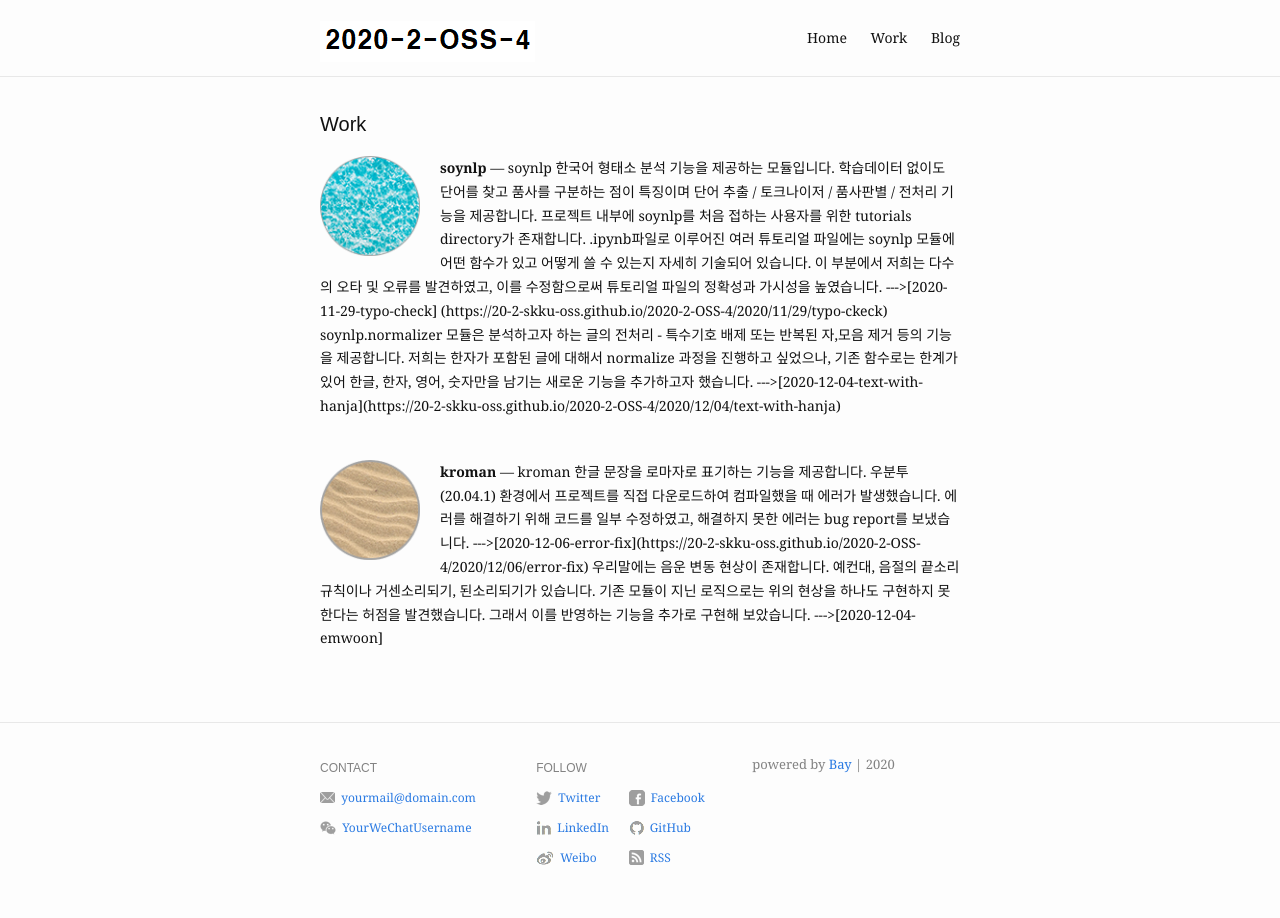
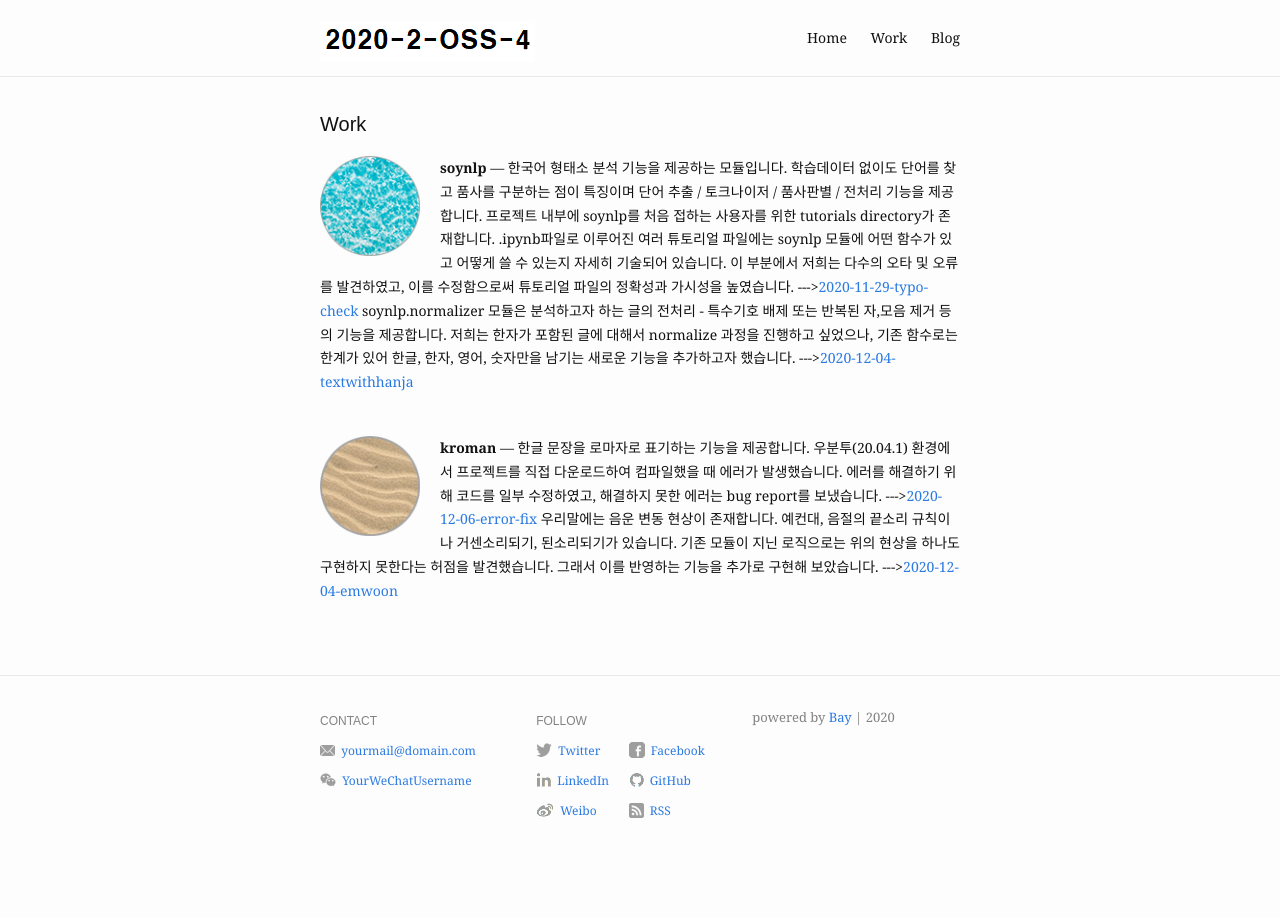
Before and after one commit to 20-2-SKKU-OSS/2020-2-OSS-4, a Jekyll site: the page built from work.md, in a window 1280 px wide. Built offline with Jekyll 4.4.1, drawn with Linux system fonts in a browser that asks for light colours.

Commit message:
Update work.md

```diff
--- a/work.md
+++ b/work.md
@@ -7,10 +7,10 @@ items:
     image:
       src: /assets/img/work/water.png
       alt: water
-    description: soynlp  한국어 형태소 분석 기능을 제공하는 모듈입니다. 학습데이터 없이도 단어를 찾고 품사를 구분하는 점이 특징이며 단어 추출 / 토크나이저 / 품사판별 / 전처리 기능을 제공합니다. 프로젝트 내부에 soynlp를 처음 접하는 사용자를 위한 tutorials directory가 존재합니다. .ipynb파일로 이루어진 여러 튜토리얼 파일에는 soynlp 모듈에 어떤 함수가 있고 어떻게 쓸 수 있는지 자세히 기술되어 있습니다. 이 부분에서 저희는 다수의 오타 및 오류를 발견하였고, 이를 수정함으로써 튜토리얼 파일의 정확성과 가시성을 높였습니다. --->[2020-11-29-typo-check] (https://20-2-skku-oss.github.io/2020-2-OSS-4/2020/11/29/typo-ckeck) soynlp.normalizer 모듈은 분석하고자 하는 글의 전처리 - 특수기호 배제 또는 반복된 자,모음 제거 등의 기능을 제공합니다. 저희는 한자가 포함된 글에 대해서 normalize 과정을 진행하고 싶었으나, 기존 함수로는 한계가 있어 한글, 한자, 영어, 숫자만을 남기는 새로운 기능을 추가하고자 했습니다. --->[2020-12-04-text-with-hanja](https://20-2-skku-oss.github.io/2020-2-OSS-4/2020/12/04/text-with-hanja)
+    description: 한국어 형태소 분석 기능을 제공하는 모듈입니다. 학습데이터 없이도 단어를 찾고 품사를 구분하는 점이 특징이며 단어 추출 / 토크나이저 / 품사판별 / 전처리 기능을 제공합니다. 프로젝트 내부에 soynlp를 처음 접하는 사용자를 위한 tutorials directory가 존재합니다. .ipynb파일로 이루어진 여러 튜토리얼 파일에는 soynlp 모듈에 어떤 함수가 있고 어떻게 쓸 수 있는지 자세히 기술되어 있습니다. 이 부분에서 저희는 다수의 오타 및 오류를 발견하였고, 이를 수정함으로써 튜토리얼 파일의 정확성과 가시성을 높였습니다. ---><a href="https://20-2-skku-oss.github.io/2020-2-OSS-4/2020/11/29/typo-ckeck">2020-11-29-typo-check</a> soynlp.normalizer 모듈은 분석하고자 하는 글의 전처리 - 특수기호 배제 또는 반복된 자,모음 제거 등의 기능을 제공합니다. 저희는 한자가 포함된 글에 대해서 normalize 과정을 진행하고 싶었으나, 기존 함수로는 한계가 있어 한글, 한자, 영어, 숫자만을 남기는 새로운 기능을 추가하고자 했습니다. ---><a href="https://20-2-skku-oss.github.io/2020-2-OSS-4/2020/12/04/text-with-hanja">2020-12-04-textwithhanja</a>
   - title: 'kroman'
     image:
       src: /assets/img/work/sand.png
       alt: sand
-    description: kroman  한글 문장을 로마자로 표기하는 기능을 제공합니다. 우분투(20.04.1) 환경에서 프로젝트를 직접 다운로드하여 컴파일했을 때 에러가 발생했습니다. 에러를 해결하기 위해 코드를 일부 수정하였고, 해결하지 못한 에러는 bug report를 보냈습니다. --->[2020-12-06-error-fix](https://20-2-skku-oss.github.io/2020-2-OSS-4/2020/12/06/error-fix) 우리말에는 음운 변동 현상이 존재합니다. 예컨대, 음절의 끝소리 규칙이나 거센소리되기, 된소리되기가 있습니다. 기존 모듈이 지닌 로직으로는 위의 현상을 하나도 구현하지 못한다는 허점을 발견했습니다. 그래서 이를 반영하는 기능을 추가로 구현해 보았습니다. --->[2020-12-04-emwoon]<https://20-2-skku-oss.github.io/2020-2-OSS-4/2020/12/04/emwoon>
+    description: 한글 문장을 로마자로 표기하는 기능을 제공합니다. 우분투(20.04.1) 환경에서 프로젝트를 직접 다운로드하여 컴파일했을 때 에러가 발생했습니다. 에러를 해결하기 위해 코드를 일부 수정하였고, 해결하지 못한 에러는 bug report를 보냈습니다. ---><a href="https://20-2-skku-oss.github.io/2020-2-OSS-4/2020/12/06/error-fix">2020-12-06-error-fix</a> 우리말에는 음운 변동 현상이 존재합니다. 예컨대, 음절의 끝소리 규칙이나 거센소리되기, 된소리되기가 있습니다. 기존 모듈이 지닌 로직으로는 위의 현상을 하나도 구현하지 못한다는 허점을 발견했습니다. 그래서 이를 반영하는 기능을 추가로 구현해 보았습니다. ---><a href="https://20-2-skku-oss.github.io/2020-2-OSS-4/2020/12/04/emwoon">2020-12-04-emwoon</a>
 ---
```
